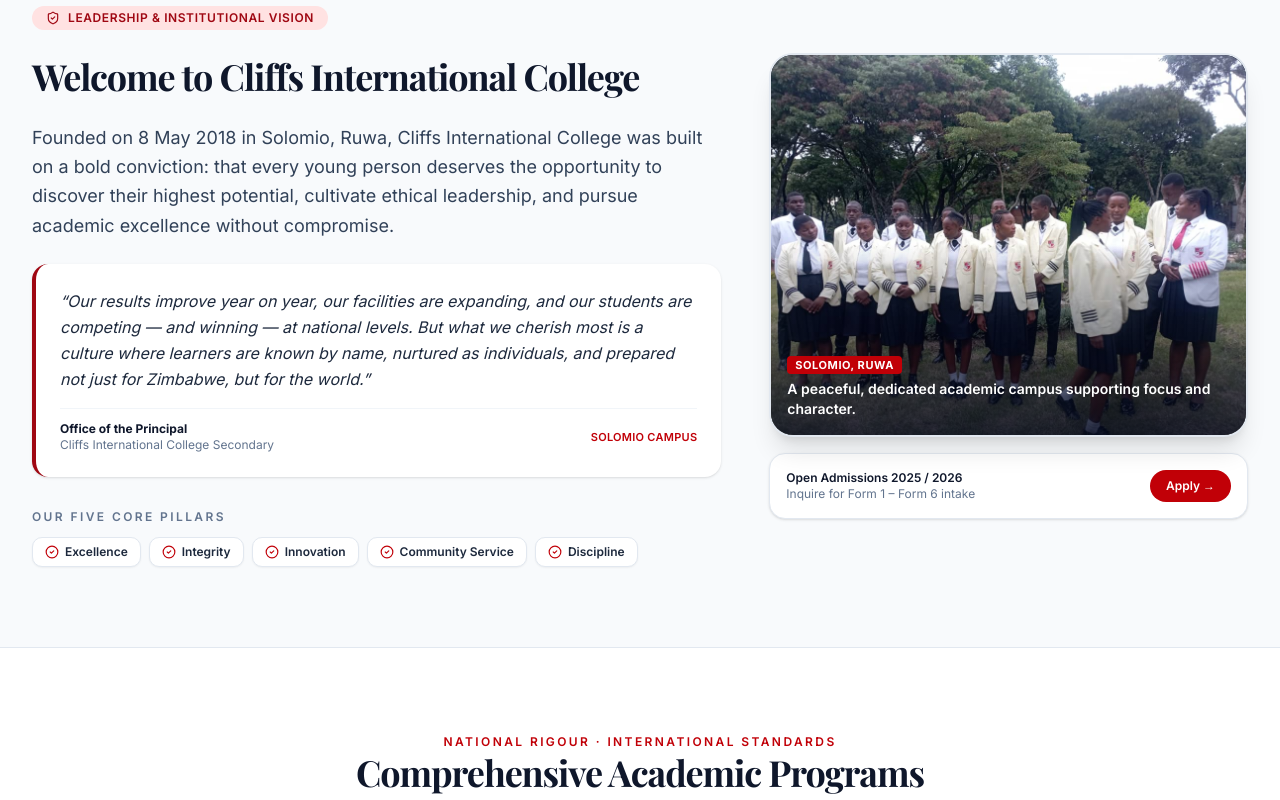
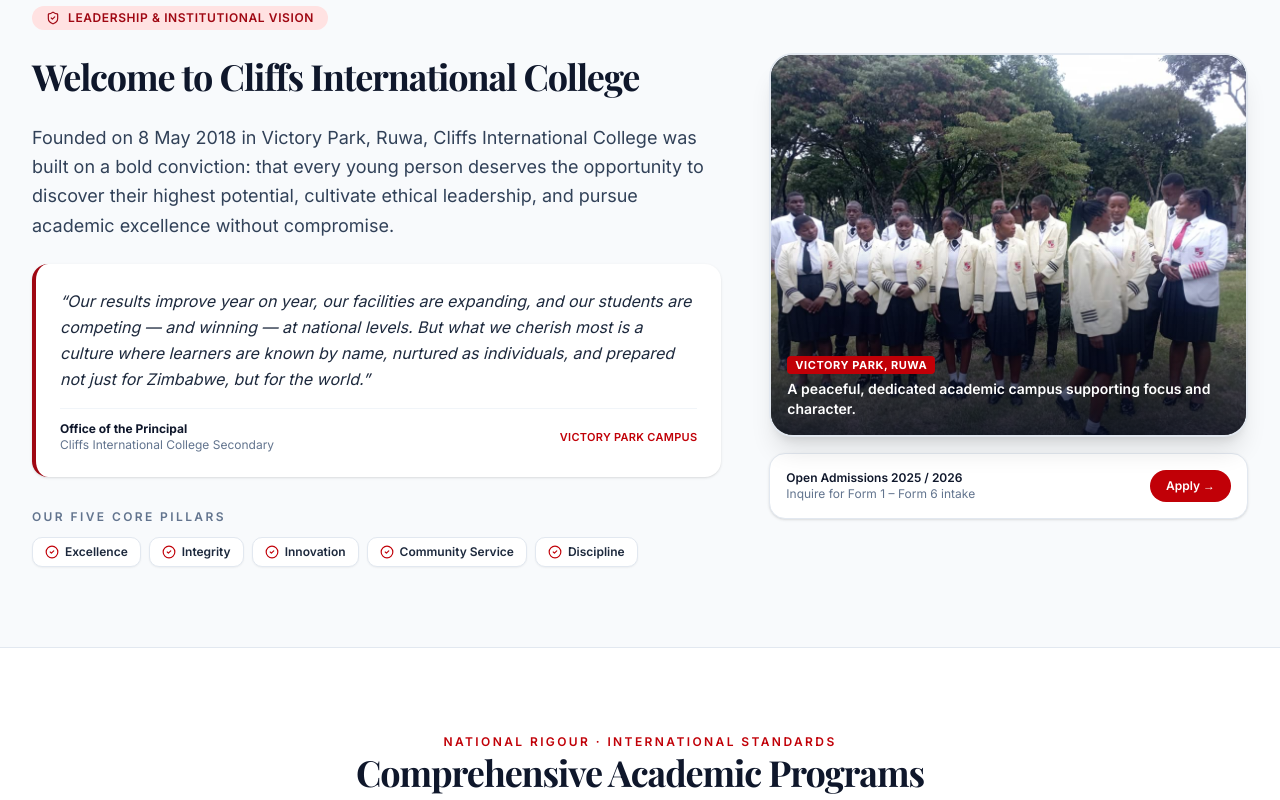
Before and after one commit to badcapitainn/cliff-international-school, a Next.js app: page / in a window 1280 px wide. Shown: the part 1080-1880 px from the top of the page. Built offline with nearby package versions, Linux system fonts and the light colour scheme; a web font is replaced by a local one.

Commit message:
fix: Update location references from Solomio to Victory Park across multiple pages

```diff
--- a/src/app/achievements/page.tsx
+++ b/src/app/achievements/page.tsx
@@ -157,7 +157,7 @@
               Coming Soon: On-Site Examinations Centre
             </h3>
             <p className="text-sm text-slate-700 leading-relaxed">
-              Cliffs International College is currently constructing an on-site ZIMSEC examination centre on our Solomio campus. Once completed, students will write national public examinations right on home ground.
+              Cliffs International College is currently constructing an on-site ZIMSEC examination centre on our Victory Park campus. Once completed, students will write national public examinations right on home ground.
             </p>
             <p className="text-sm text-slate-700 leading-relaxed">
               This milestone eliminates travel stress, preserves familiarity, and provides our learners with the optimal environment to perform at their best.
--- a/src/app/admissions/page.tsx
+++ b/src/app/admissions/page.tsx
@@ -37,7 +37,7 @@
               Admissions &amp; Enrollment
             </h1>
             <p className="text-base sm:text-lg text-slate-300 leading-relaxed">
-              Accessible, future-proof private education in Solomio, Ruwa. Competitive fees, flexible payment plans, and an environment that equips your child to compete internationally.
+              Accessible, future-proof private education in Victory Park, Ruwa. Competitive fees, flexible payment plans, and an environment that equips your child to compete internationally.
             </p>
           </FadeIn>
         </div>
@@ -88,7 +88,7 @@
               {
                 step: "01",
                 title: "Enquiry & Campus Tour",
-                desc: "Visit our Solomio campus or speak with our admissions officers to discuss academic goals and school values.",
+                desc: "Visit our Victory Park campus or speak with our admissions officers to discuss academic goals and school values.",
               },
               {
                 step: "02",
@@ -208,7 +208,7 @@
         <FadeIn direction="up" className="rounded-3xl border border-slate-200 bg-slate-900 p-8 sm:p-12 text-white">
           <div className="max-w-3xl space-y-4">
             <h3 className="font-serif text-2xl sm:text-3xl font-bold">
-              Visit Us in Solomio, Ruwa
+              Visit Us in Victory Park, Ruwa
             </h3>
             <p className="text-sm sm:text-base text-slate-300 leading-relaxed">
               We welcome prospective families to tour our campus, meet our dedicated teachers, and experience our peaceful learning environment first-hand.
@@ -216,7 +216,7 @@
             <div className="grid gap-3 sm:grid-cols-3 pt-2 text-xs text-slate-300">
               <div>
                 <span className="block text-slate-400 font-semibold uppercase">Address</span>
-                <span className="font-medium">20440 Victory Park, Solomio, Ruwa</span>
+                <span className="font-medium">20440 Victory Park, Ruwa</span>
               </div>
               <div>
                 <span className="block text-slate-400 font-semibold uppercase">Office Hours</span>
--- a/src/app/campus-life/page.tsx
+++ b/src/app/campus-life/page.tsx
@@ -53,7 +53,7 @@
               Nurturing the Whole Person: Mind, Body &amp; Spirit
             </h2>
             <p className="text-sm sm:text-base text-slate-700 leading-relaxed">
-              At Cliffs International College, we believe education is as much about character and social consciousness as it is about examination grades. Set in the quiet, supportive surroundings of Solomio, students enjoy a campus life filled with spirited debate, technology competitions, sports, house competitions, and meaningful community service.
+              At Cliffs International College, we believe education is as much about character and social consciousness as it is about examination grades. Set in the quiet, supportive surroundings of Victory Park, students enjoy a campus life filled with spirited debate, technology competitions, sports, house competitions, and meaningful community service.
             </p>
             <p className="text-sm sm:text-base text-slate-700 leading-relaxed">
               Our small class sizes and intentional pastoral care ensure no student gets lost in the crowd. Teachers act as mentors, guiding learners through academic hurdles and personal milestones alike.
@@ -184,7 +184,7 @@
               Life on Campus in Pictures
             </h2>
             <p className="text-sm text-slate-600 mt-1">
-              Celebrating milestones, debate matches, and daily camaraderie in Solomio.
+              Celebrating milestones, debate matches, and daily camaraderie in Victory Park.
             </p>
           </FadeIn>
 
--- a/src/app/contact/page.tsx
+++ b/src/app/contact/page.tsx
@@ -6,11 +6,11 @@
 
 export const metadata: Metadata = {
   title: "Contact",
-  description: "Get in touch with Cliffs International College. Visit us at 20440 Victory Park, Solomio, Ruwa, Zimbabwe. Phone: 0783 841 141. Email: cliftonmataruse2@gmail.com",
+  description: "Get in touch with Cliffs International College. Visit us at 20440 Victory Park, Ruwa, Zimbabwe. Phone: 0783 841 141. Email: cliftonmataruse2@gmail.com",
   keywords: ["contact school", "school address Zimbabwe", "Ruwa school location", "school phone number"],
   openGraph: {
     title: "Contact | Cliffs International College",
-    description: "Visit Cliffs International College in Solomio, Ruwa. Contact us for admissions and inquiries.",
+    description: "Visit Cliffs International College in Victory Park, Ruwa. Contact us for admissions and inquiries.",
     images: [
       {
         url: "/school_pictures/school_layout_1.jpg",
@@ -30,7 +30,7 @@
         <div className="mx-auto max-w-7xl px-4 sm:px-6 lg:px-8">
           <FadeIn direction="up" className="max-w-3xl space-y-3">
             <span className="text-xs font-semibold uppercase tracking-[0.22em] text-red-400">
-              Get in Touch · Solomio, Ruwa
+              Get in Touch · Victory Park, Ruwa
             </span>
             <h1 className="font-serif text-3xl sm:text-5xl font-bold tracking-tight text-white">
               Contact &amp; Campus Location
@@ -132,10 +132,10 @@
                 <h3 className="font-serif text-xl font-bold text-slate-900">Physical Campus Location</h3>
               </div>
               <p className="text-sm font-semibold text-slate-900">
-                20440 Victory Park, Solomio, Ruwa, Zimbabwe
+                20440 Victory Park, Ruwa, Zimbabwe
               </p>
               <p className="text-xs sm:text-sm text-slate-600 leading-relaxed">
-                Set in the tranquil community of Solomio in Ruwa, our campus offers a calm, focused atmosphere free from metropolitan traffic and urban noise — while remaining fully connected and accessible for commuters across the area.
+                Set in the tranquil community of Victory Park in Ruwa, our campus offers a calm, focused atmosphere free from metropolitan traffic and urban noise — while remaining fully connected and accessible for commuters across the area.
               </p>
               <div className="border-t border-slate-100 pt-3 text-xs text-slate-600 space-y-1">
                 <p>• <strong>Transport:</strong> Dedicated school kombi available along key routes.</p>
@@ -167,7 +167,7 @@
             <div className="overflow-hidden rounded-3xl border-2 border-slate-200 shadow-md bg-slate-100">
               <iframe
                 title="Cliffs International College Location Map"
-                src="https://www.google.com/maps?q=20440+Victory+Park,+Solomio,+Ruwa,+Zimbabwe&output=embed"
+                src="https://www.google.com/maps?q=20440+Victory+Park,+Ruwa,+Zimbabwe&output=embed"
                 className="h-80 sm:h-96 w-full border-0"
                 loading="lazy"
                 referrerPolicy="no-referrer-when-downgrade"
--- a/src/app/facilities/page.tsx
+++ b/src/app/facilities/page.tsx
@@ -31,13 +31,13 @@
         <div className="mx-auto max-w-7xl px-4 sm:px-6 lg:px-8">
           <FadeIn direction="up" className="max-w-3xl space-y-3">
             <span className="text-xs font-semibold uppercase tracking-[0.22em] text-red-400">
-              Solomio Campus Infrastructure
+              Victory Park Campus Infrastructure
             </span>
             <h1 className="font-serif text-3xl sm:text-5xl font-bold tracking-tight text-white">
               Campus Facilities &amp; Student Welfare
             </h1>
             <p className="text-base sm:text-lg text-slate-300 leading-relaxed">
-              Engineered for academic focus, safety, and holistic growth. A serene setting in Solomio, Ruwa, equipped with modern tools for real-world learning.
+              Engineered for academic focus, safety, and holistic growth. A serene setting in Victory Park, Ruwa, equipped with modern tools for real-world learning.
             </p>
           </FadeIn>
         </div>
--- a/src/app/layout.tsx
+++ b/src/app/layout.tsx
@@ -103,7 +103,7 @@
               "logo": "https://cliffs-international-college.edu.zw/logo.png",
               "address": {
                 "@type": "PostalAddress",
-                "streetAddress": "20440 Victory Park, Solomio",
+                "streetAddress": "20440 Victory Park",
                 "addressLocality": "Ruwa",
                 "addressCountry": "ZW"
               },
--- a/src/app/page.tsx
+++ b/src/app/page.tsx
@@ -23,7 +23,7 @@
 export const metadata: Metadata = {
   title: "Home",
   description:
-    "Welcome to Cliffs International College — Zimbabwe's premier private school in Solomio, Ruwa. ZIMSEC-aligned O & A-Level education, 100% A-Level pass rate, and holistic leadership development.",
+    "Welcome to Cliffs International College — Zimbabwe's premier private school in Victory Park, Ruwa. ZIMSEC-aligned O & A-Level education, 100% A-Level pass rate, and holistic leadership development.",
   openGraph: {
     title: "Cliffs International College | Elite Private Secondary School in Zimbabwe",
     description:
@@ -33,7 +33,7 @@
         url: "/school_pictures/school_layout_1.jpg",
         width: 1200,
         height: 630,
-        alt: "Cliffs International College campus in Solomio, Ruwa",
+        alt: "Cliffs International College campus in Victory Park, Ruwa",
       },
     ],
   },
@@ -108,7 +108,7 @@
               </h2>
 
               <p className="text-base sm:text-lg text-slate-700 leading-relaxed">
-                Founded on 8 May 2018 in Solomio, Ruwa, Cliffs International College was built on a bold conviction: that every young person deserves the opportunity to discover their highest potential, cultivate ethical leadership, and pursue academic excellence without compromise.
+                Founded on 8 May 2018 in Victory Park, Ruwa, Cliffs International College was built on a bold conviction: that every young person deserves the opportunity to discover their highest potential, cultivate ethical leadership, and pursue academic excellence without compromise.
               </p>
 
               <div className="rounded-2xl border-l-4 border-red-800 bg-white p-6 shadow-sm">
@@ -121,7 +121,7 @@
                     <span className="block text-slate-500">Cliffs International College Secondary</span>
                   </div>
                   <span className="text-red-700 font-semibold tracking-wide uppercase text-[11px]">
-                    Solomio Campus
+                    Victory Park Campus
                   </span>
                 </div>
               </div>
@@ -163,7 +163,7 @@
                 <div className="absolute inset-0 bg-gradient-to-t from-slate-950/80 via-transparent to-transparent" />
                 <div className="absolute bottom-4 left-4 right-4 text-white">
                   <span className="rounded bg-red-700 px-2 py-0.5 text-[11px] font-bold uppercase tracking-wider">
-                    Solomio, Ruwa
+                    Victory Park, Ruwa
                   </span>
                   <p className="mt-1 text-sm font-semibold">
                     A peaceful, dedicated academic campus supporting focus and character.
@@ -316,7 +316,7 @@
           <FadeIn direction="up" className="flex flex-col md:flex-row md:items-end justify-between gap-4 mb-12">
             <div className="max-w-2xl space-y-2">
               <span className="text-xs font-semibold uppercase tracking-[0.2em] text-red-700">
-                Solomio Campus · Ruwa
+                Victory Park Campus · Ruwa
               </span>
               <h2 className="font-serif text-2xl sm:text-4xl font-bold tracking-tight text-slate-900">
                 Facilities Built for Focused Learning
--- a/src/components/HeroSlideshow.tsx
+++ b/src/components/HeroSlideshow.tsx
@@ -9,10 +9,10 @@
 const slides = [
   {
     src: "/school_pictures/school_layout_1.jpg",
-    tag: "Solomio Campus · Ruwa",
+    tag: "Victory Park Campus · Ruwa",
     title: "A Peaceful, Distraction-Free Learning Sanctuary",
     caption:
-      "Situated in the tranquil community of Solomio, our campus fosters rigorous academic focus, discipline, and personal development away from urban noise.",
+      "Situated in the tranquil community of Victory Park, our campus fosters rigorous academic focus, discipline, and personal development away from urban noise.",
   },
   {
     src: "/school_pictures/students_at debate.jpg",
--- a/src/components/SiteShell.tsx
+++ b/src/components/SiteShell.tsx
@@ -57,7 +57,7 @@
             </a>
             <span className="hidden items-center gap-1.5 text-slate-400 lg:inline-flex">
               <MapPin className="h-3.5 w-3.5 text-red-500" />
-              <span>Solomio, Ruwa, Zimbabwe</span>
+              <span>Victory Park, Ruwa, Zimbabwe</span>
             </span>
           </div>
 
@@ -206,7 +206,7 @@
               </div>
               <div className="flex items-center gap-2">
                 <MapPin className="h-3.5 w-3.5 text-red-700" />
-                <span>20440 Victory Park, Solomio, Ruwa</span>
+                <span>20440 Victory Park, Ruwa</span>
               </div>
             </div>
           </div>
@@ -242,7 +242,7 @@
               </div>
 
               <p className="text-sm leading-relaxed text-slate-400">
-                Founded in 2018 in Solomio, Ruwa, Cliffs International College is a registered independent secondary school under MoPSE, equipping youngsters to excel academically and compete internationally.
+                Founded in 2018 in Victory Park, Ruwa, Cliffs International College is a registered independent secondary school under MoPSE, equipping youngsters to excel academically and compete internationally.
               </p>
 
               {/* <div className="inline-flex items-center gap-2 rounded-md bg-slate-900 px-3 py-1.5 text-xs text-slate-300 border border-slate-800">
@@ -349,7 +349,7 @@
               <ul className="mt-4 space-y-3 text-sm text-slate-400">
                 <li className="flex items-start gap-2.5">
                   <MapPin className="mt-0.5 h-4 w-4 text-red-500 shrink-0" />
-                  <span>20440 Victory Park, Solomio, Ruwa, Zimbabwe</span>
+                  <span>20440 Victory Park, Ruwa, Zimbabwe</span>
                 </li>
                 <li className="flex items-center gap-2.5">
                   <Phone className="h-4 w-4 text-red-500 shrink-0" />
@@ -379,7 +379,7 @@
               &copy; {new Date().getFullYear()} Cliffs International College Secondary School. All rights reserved.
             </p>
             <p className="text-slate-400">
-              <span className="text-slate-200 font-semibold">Cliffs Family of Schools:</span> Hartcliffe Secondary · Chenai Primary · Cliffs Primary Solomio
+              <span className="text-slate-200 font-semibold">Cliffs Family of Schools:</span> Hartcliffe Secondary · Chenai Primary · Cliffs Primary Victory Park
             </p>
           </div>
         </div>
```
